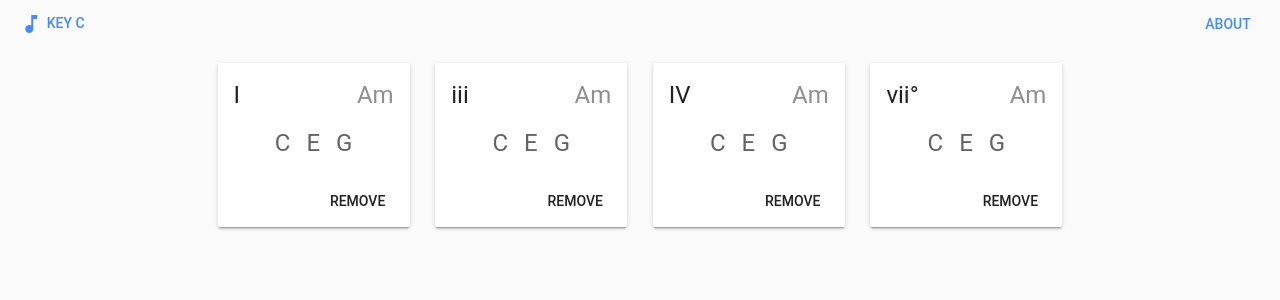
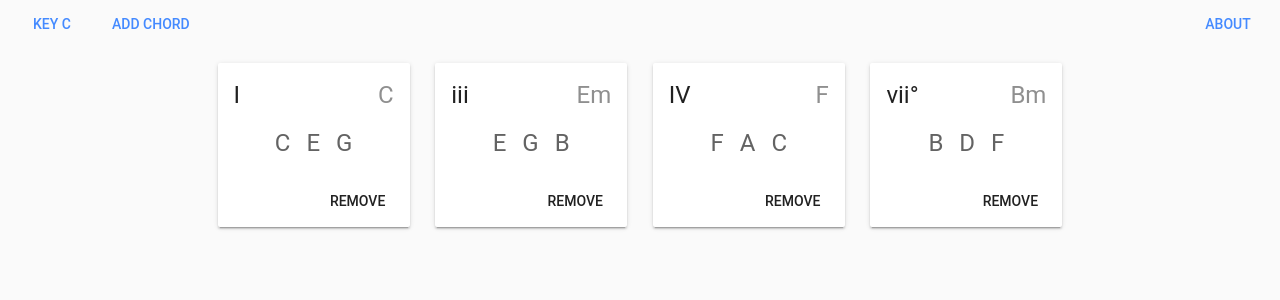
Before and after one commit to FINCTIVE/chord-map, a Vue app: page / in a window 1280 px wide. Shown: the top 300 px of the page. Built offline with nearby package versions, Linux system fonts and the light colour scheme.

Commit message:
musicTheory 2

```diff
--- a/src/App.vue
+++ b/src/App.vue
@@ -8,8 +8,11 @@
     <!-- 顶端工具栏 -->
     <div class="top-menu" md-elevation="0">
       <md-button class="md-primary key-chooser-btn" @click="showKeyChooser = true">
-        <md-icon>music_note</md-icon>
-        KEY {{keyName}}
+        <!-- <md-icon>music_note</md-icon> -->
+        KEY {{musicTheory.getChordName(1)}}
+      </md-button>
+      <md-button class="md-primary add-btn" @click="showAddChordOptions = true">
+        Add Chord
       </md-button>
       <md-button class="md-primary about-btn" @click="showAbout = true">ABOUT</md-button>
     </div>
@@ -19,29 +22,41 @@
     <md-dialog :md-active.sync="showKeyChooser" class="music-options">
       <md-dialog-title>Settings</md-dialog-title>
       <div class="key-chooser-options">
-        <md-radio v-model="musicKey" :value="'C'">C</md-radio>
-        <md-radio v-model="musicKey" :value="'D'">D</md-radio>
-        <md-radio v-model="musicKey" :value="'E'">E</md-radio>
-        <md-radio v-model="musicKey" :value="'F'">F</md-radio>
-        <md-radio v-model="musicKey" :value="'A'">A</md-radio>
-        <md-radio v-model="musicKey" :value="'B'">B</md-radio>
+        <md-radio v-model="musicTonic" :value="'C'" v-on:change="changeTonic">C</md-radio>
+        <md-radio v-model="musicTonic" :value="'D'" v-on:change="changeTonic">D</md-radio>
+        <md-radio v-model="musicTonic" :value="'E'" v-on:change="changeTonic">E</md-radio>
+        <md-radio v-model="musicTonic" :value="'F'" v-on:change="changeTonic">F</md-radio>
+        <md-radio v-model="musicTonic" :value="'A'" v-on:change="changeTonic">A</md-radio>
+        <md-radio v-model="musicTonic" :value="'B'" v-on:change="changeTonic">B</md-radio>
       </div>
       <div class="scale-chooser-options">
-        <md-radio v-model="musicScale" :value="'Major'">Major</md-radio>
-        <md-radio v-model="musicScale" :value="'Minor'">Minor</md-radio>
+        <md-radio v-model="musicScale" :value="'Major'" v-on:change="changeScale">Major</md-radio>
+        <md-radio v-model="musicScale" :value="'Minor'" v-on:change="changeScale">Minor</md-radio>
       </div>
       <md-dialog-actions>
         <md-button class="md-primary" @click="showKeyChooser = false">Close</md-button>
       </md-dialog-actions>
     </md-dialog>
+    <!-- Add Chord -->
+    <md-dialog :md-active.sync="showAddChordOptions" class="music-options">
+      <md-dialog-title>未完成</md-dialog-title>
+
+      施工施工施工
+      <md-dialog-actions>
+        <md-button class="md-primary" @click="showAddChordOptions = false">Close</md-button>
+      </md-dialog-actions>
+    </md-dialog>
     <!-- 和弦排序 -->
     <draggable :list="list" :animation="200" ghost-class="ghost-chord" class="chord-sequencer">
-      <ChordCard v-for="element in list"
-      :key="element.chordCardId"
-      :chordNumber="element.chordNumber"
-      :keyName="keyName"
-      :chordCardId="element.chordCardId"
-      v-on:remove-chord-card="removeChordCard"></ChordCard>
+      <ChordCard
+        v-for="element in list"
+        :key="element.chordCardId"
+        :chordCardId="element.chordCardId"
+        :chordNumber="musicTheory.getChordNumber(element.chordNumber)"
+        :chordName="musicTheory.getChordName(element.chordNumber)"
+        :chordStructure="musicTheory.getChordStructure(element.chordNumber)"
+        v-on:remove-chord-card="removeChordCard"
+      ></ChordCard>
     </draggable>
   </div>
 </template>
@@ -49,6 +64,8 @@
 <script>
 import draggable from 'vuedraggable'
 import ChordCard from './components/ChordCard.vue'
+import { MusicTheory } from './musicTheory.js'
+
 export default {
   name: 'App',
   components: {
@@ -59,26 +76,16 @@ export default {
     return {
       list: [
         { chordCardId: 1, chordNumber: 1 },
-        // { chordCardId: 2, chordNumber: 4 },
-        // { chordCardId: 3, chordNumber: 3 },
-        // { chordCardId: 5, chordNumber: 4 },
-        // { chordCardId: 32, chordNumber: 3 },
-        // { chordCardId: 232, chordNumber: 3 },
         { chordCardId: 3211, chordNumber: 3 },
         { chordCardId: 82, chordNumber: 4 },
         { chordCardId: 44, chordNumber: 7 }
       ],
       showAbout: false,
       showKeyChooser: false,
-      musicKey: 'C',
-      musicScale: 'Major'
-    }
-  },
-  computed: {
-    keyName: function () {
-      let scale = ''
-      if (this.musicScale === 'Major') { scale = '' } else { scale = 'm' }
-      return this.musicKey + scale
+      showAddChordOptions: false,
+      musicTonic: 'C',
+      musicScale: 'Major',
+      musicTheory: new MusicTheory('C', 'Major')
     }
   },
   methods: {
@@ -88,6 +95,12 @@ export default {
       if (index > -1) {
         this.list.splice(index, 1)
       }
+    },
+    changeTonic: function (tonic) {
+      this.musicTheory.initScale(this.musicTonic, this.musicScale)
+    },
+    changeScale: function (scale) {
+      this.musicTheory.initScale(this.musicTonic, this.musicScale)
     }
   }
 }
@@ -101,7 +114,7 @@ export default {
   top: 0;
   width: 100%;
 }
-.top-menu .key-chooser-btn {
+.top-menu .key-chooser-btn{
   text-transform: none !important;
 }
 .top-menu .about-btn {
--- a/src/components/ChordCard.vue
+++ b/src/components/ChordCard.vue
@@ -3,12 +3,12 @@
     <md-card md-with-hover>
       <md-card-header>
         <div>
-          <span class="chord-number md-title">{{ getChordNumber(chordNumber) }}</span>
-          <span class="chord-name  md-title">{{ 'Am' }}</span>
+          <span class="chord-number md-title">{{ chordNumber }}</span>
+          <span class="chord-name  md-title">{{ chordName }}</span>
         </div>
       </md-card-header>
       <md-card-content class="chord-notes">
-        <span class="chord-note md-headline" v-for="note in testChordStruct" :key="note">{{ note }}</span>
+        <span class="chord-note md-headline" v-for="note in chordStructure" :key="note">{{ note }}</span>
       </md-card-content>
       <md-card-actions>
         <md-button @click="$emit('remove-chord-card', chordCardId);">Remove</md-button>
@@ -19,20 +19,7 @@
 <script>
 export default {
   name: 'ChordCard',
-  props: ['chordCardId', 'chordNumber', 'keyName'],
-  data () {
-    return {
-      majorNumbers: ['I', 'ii', 'iii', 'IV', 'V', 'vi', 'vii°'],
-      minorNumbers: ['i', 'ii°', 'III', 'iv', 'V(v)', 'VI', 'VII', 'vii°'],
-      testChordStruct: ['C', 'E', 'G']
-    }
-  },
-  methods: {
-    getChordNumber: function (n) {
-      let majorNumbers = ['I', 'ii', 'iii', 'IV', 'V', 'vi', 'vii°']
-      return majorNumbers[n - 1]
-    }
-  }
+  props: ['chordCardId', 'chordNumber', 'chordName', 'chordStructure']
 }
 </script>
 <style scoped>
--- a/src/main.js
+++ b/src/main.js
@@ -3,7 +3,6 @@ import App from './App.vue'
 import VueMaterial from 'vue-material'
 import 'vue-material/dist/vue-material.min.css'
 import 'vue-material/dist/theme/default.css' // This line here
-
 Vue.use(VueMaterial)
 
 Vue.config.productionTip = true
--- a/src/musicTheory.js
+++ b/src/musicTheory.js
@@ -1,42 +1,99 @@
-var noteNames = ['C', 'D', 'E', 'F', 'G', 'A', 'B']
-
-function noteAdd (note, increment) {
+function MusicTheory (iTonic, iScale) {
+  // 唱名、数字音符 numberedNote 即简谱 1 2 3 4 5 6 7
+  // 音名 noteName 即 C D E F G A B
+  this.baseNoteNames = ['C', 'D', 'E', 'F', 'G', 'A', 'B']
+  this.pianoRoll = []
+  this.majorIntervals = [2, 2, 1, 2, 2, 2, 1]
+  this.minorIntervals = [2, 1, 2, 2, 1, 2, 2]
+  this.majorChordNumbers = ['I', 'ii', 'iii', 'IV', 'V', 'vi', 'vii°']
+  this.minorChordNumbers = ['i', 'ii°', 'III', 'iv', 'v', 'VI', 'VII']
+  this.currentScale = 'Major'
+  this.currentTonic = 'C'
+  this.currentNoteNames = []
+  this.currentChords = []
+  this.currentChordNames = []
+  this.sevenLoopAdd = function (note, increment) {
+    // 限制在1-7内
     let result = note + increment
-  if (result > 7) result = result % 7
+    result = result % 7
+    if (result === 0) result = 7
     return result
   }
-function getNextInterval (numberedNote, scale) {
+  this.getNextInterval = function (numberedNote, scale) {
+    // 获取当前音符距离下一个音符的半音数量
     if (scale === 'Major') {
-    let intervals = [2, 2, 1, 2, 2, 2, 1]
-    return intervals[numberedNote - 1]
+      return this.majorIntervals[numberedNote - 1]
     } else {
-    let intervals = [2, 1, 2, 2, 1, 2, 2]
-    return intervals[numberedNote - 1]
+      return this.minorIntervals[numberedNote - 1]
     }
   }
-function getNoteName (numberedNote, tonic, scale) {
-  console.log(numberedNote, tonic, scale)
-  let deltaSemitones = 0 // 从1到当前音符的半音数量
-  for (let i = 1; i <= numberedNote - 1; ++i) {
-    deltaSemitones += getNextInterval(i, scale)
+  this.initPianoRoll = function () {
+    for (let i = 0; i < 12; ++i) {
+      this.pianoRoll[i] = 0
     }
-  let tonicIndex = noteNames.indexOf(tonic)
-  let curSemitones = 0
-  //   let tempNote = 0
-  //   while (curSemitones < deltaSemitones) {
-  //     tempNote += 1
-  //     curSemitones += getNextInterval(tempNote, 'Mayjor')
-  //   }
-  //   if (curSemitones !== deltaSemitones) {
-  //     tempNote -= 1
-  //     return noteNames[noteAdd(tonicIndex, tempNote - 1)] + '#'
-  //   } else {
-  //     return noteNames[noteAdd(tonicIndex, tempNote - 1)]
-  //   }
+    let curBaseIndex = 0
+    let curPianoRollIndex = 0
+    while (curBaseIndex < this.baseNoteNames.length) {
+      this.pianoRoll[curPianoRollIndex] = this.baseNoteNames[curBaseIndex]
+      curPianoRollIndex += this.getNextInterval(curBaseIndex + 1, 'Major')
+      curBaseIndex += 1
     }
-function getChordStrcture (numberedNote, tonic, scale) {
-  let chordStructure = [numberedNote, noteAdd(numberedNote, 2), noteAdd(numberedNote, 4)]
-  return chordStructure.map(x => getNoteName(x, tonic, scale))
+    for (let i = 0; i < 12; ++i) {
+      if (this.pianoRoll[i] === 0) { this.pianoRoll[i] = this.pianoRoll[i - 1] + '#' }
+    }
+  }
+  this.initScale = function (tonic, scale) {
+    this.currentTonic = tonic
+    this.currentScale = scale
+    let tonicSemitions = this.pianoRoll.indexOf(tonic)
+    let curNoteNameIndex = 0
+    let deltaSemitones = 0
+    while (curNoteNameIndex < 7) {
+      let targetPianoRollIndex = (tonicSemitions + deltaSemitones) % 12
+      this.currentNoteNames[curNoteNameIndex] = this.pianoRoll[targetPianoRollIndex]
+      deltaSemitones += this.getNextInterval(curNoteNameIndex + 1, scale)
+      curNoteNameIndex += 1
+    }
+    // 初始化和弦
+    for (let i = 0; i < 7; ++i) {
+      this.currentChords[i] = this.getChordStructure(i + 1)
+    }
+  }
+  this.getChordStructure = function (baseNumberedNote) {
+    return [this.currentNoteNames[baseNumberedNote - 1],
+      this.currentNoteNames[this.sevenLoopAdd(baseNumberedNote, 2) - 1],
+      this.currentNoteNames[this.sevenLoopAdd(baseNumberedNote, 4) - 1]]
+  }
+  this.getChordName = function (baseNumberedNote) {
+    let isUpper = function (letter) { return letter.toUpperCase() === letter }
+    let tail = ''
+    if (this.currentScale === 'Major') {
+      if (isUpper(this.majorChordNumbers[baseNumberedNote - 1][0])) {
+        tail = ''
+      } else {
+        tail = 'm'
+      }
+    } else {
+      if (isUpper(this.minorChordNumbers[baseNumberedNote - 1][0])) {
+        tail = ''
+      } else {
+        tail = 'm'
+      }
+    }
+    return this.currentNoteNames[baseNumberedNote - 1] + tail
   }
 
-console.log(getChordStrcture(1, 'C', 'Major'))
+  this.getChordNumber = function (baseNumberedNote) {
+    if (this.currentScale === 'Major') {
+      return this.majorChordNumbers[baseNumberedNote - 1]
+    } else {
+      return this.minorChordNumbers[baseNumberedNote - 1]
+    }
+  }
+
+  this.initPianoRoll()
+  this.initScale(iTonic, iScale)
+}
+export {
+  MusicTheory
+}
```
Lines whose indentation alone changed are shown as unchanged.
